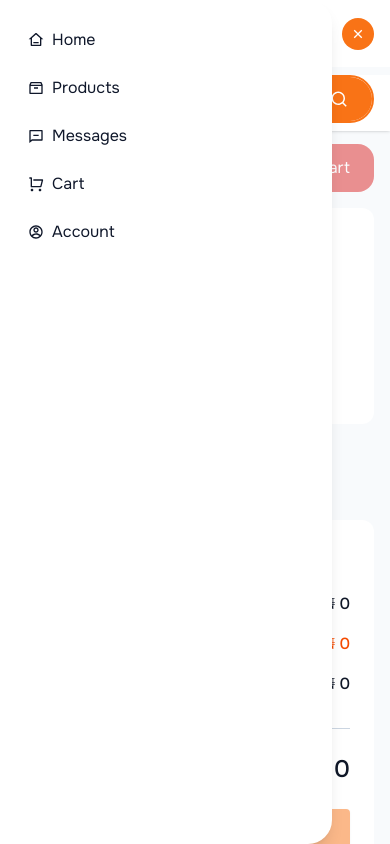
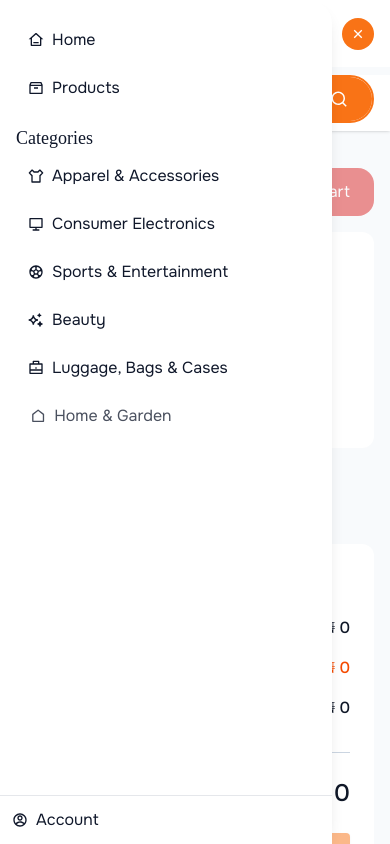
Before and after one commit to Taiwo02/440_pools, a Next.js app: page /cart in a window 390 px wide. Both pictures are taken after a click on the button 358 px from the left and 34 px from the top of the page. Shown: the top 844 px of the page. Built offline with nearby package versions, Linux system fonts and the light colour scheme; grey boxes are pictures that could not be loaded; a web font is replaced by a local one.

Commit message:
Worked on navbar and landing page

```diff
--- a/app/cart/page.tsx
+++ b/app/cart/page.tsx
@@ -210,7 +210,7 @@ const Cart = () => {
     <>
       <section className='pt-24 mb-10 md:mb-16'>
         <div className="px-4 md:px-10 lg:px-20">
-          <div className="flex justify-between items-end pt-10 md:pt-0">
+          <div className="flex justify-between items-end pt-16 md:pt-0">
             <div>
               <h1 className="text-2xl md:text-4xl">Shopping Cart</h1>
               <p className='text-(--primary)/80'>{cartItems.length} pool(s)</p>
--- a/app/page.tsx
+++ b/app/page.tsx
@@ -10,10 +10,10 @@ export default function Home() {
         <img src="/images/bg1.jpg" alt="" className="hidden w-full h-full object-cover" />
         <div className="hidden w-full h-full bg-black/50 absolute top-0 left-0 md:flex flex-col justify-center px-4 lg:px-20 text-white pt-20">
           <h1 className="text-3xl lg:text-5xl">
-            Efficient <br /> <span className="text-(--primary)">Bulk Purchasing</span> <br /> Solutions
+            Join <br /> <span className="text-(--primary)">Africa's Only</span> <br /> Demand Pool
           </h1>
           <p className="my-2 lg:my-3 max-w-150 font-light">
-            Connect with verified global manufacturers. Reduce costs by up to 40% with high-volume procurement and consolidated shipping
+            Get direct from factory prices without meeting the minimum order requirements. Source from globally verified suppliers.
           </p>
           <div className="flex items-center gap-4">
             <Button primary>
--- a/components/core/navbar.tsx
+++ b/components/core/navbar.tsx
@@ -3,12 +3,13 @@
 import { useState } from 'react'
 import Dropdown from '../ui/dropdown'
 import Button from '../ui/button'
-import { RiAccountCircleLine, RiMessageLine, RiSearchLine, RiShoppingCartLine, RiComputerLine, RiFlashlightFill, RiGridFill, RiHeartPulseLine, RiSettings2Line, RiShirtFill, RiToolsFill, RiCloseLine, RiMenu3Line, RiArchive2Line, RiHome3Line } from 'react-icons/ri'
+import { RiAccountCircleLine, RiMessageLine, RiSearchLine, RiShoppingCartLine, RiComputerLine, RiFlashlightFill, RiGridFill, RiHeartPulseLine, RiSettings2Line, RiShirtFill, RiToolsFill, RiCloseLine, RiMenu3Line, RiArchive2Line, RiHome3Line, RiTShirtLine, RiFootballLine, RiSparklingLine, RiBriefcaseLine, RiHomeLine, RiRunLine, RiVipDiamondLine, RiFootprintLine, RiPrinterLine, RiParentLine, RiMedicineBottleLine, RiGiftLine, RiBugLine, RiBook2Line, RiBuilding2Line, RiStore2Line, RiBuildingLine, RiHome4Line, RiSofaLine, RiLightbulbLine, RiFridgeLine, RiCarLine, RiCarWashingLine, RiToolsLine, RiLeafLine, RiPlugLine, RiShieldCheckLine, RiTestTubeLine, RiSettingsLine, RiCpuLine, RiBusLine, RiPlantLine, RiBox3Line, RiServiceLine } from 'react-icons/ri'
 import Link from 'next/link'
 import { AnimatePresence, Variants, motion } from "framer-motion";
 import { usePathname } from 'next/navigation'
 import Image from 'next/image'
 import SearchForm from './search'
+import { useCart } from '@/hooks/use-cart'
 
 const Navbar = () => {
   const [category, setCategory] = useState('Electronics')
@@ -38,6 +39,7 @@ const Navbar = () => {
     "Baby Products",
   ];
   const [searchTerm, setSearchTerm] = useState('')
+  const { cart } = useCart();
 
   const navLinks = [
     {
@@ -63,41 +65,43 @@ const Navbar = () => {
   ]
 
   const industries = [
-    {
-      id: "machinery",
-      name: "Machinery",
-      icon: <RiSettings2Line />,
-    },
-    {
-      id: "electronics",
-      name: "Electronics",
-      icon: <RiComputerLine />,
-    },
-    {
-      id: "apparel",
-      name: "Apparel",
-      icon: <RiShirtFill />,
-    },
-    {
-      id: "energy",
-      name: "Energy",
-      icon: <RiFlashlightFill />,
-    },
-    {
-      id: "tools",
-      name: "Tools",
-      icon: <RiToolsFill />,
-    },
-    {
-      id: "medical",
-      name: "Medical",
-      icon: <RiHeartPulseLine />,
-    },
-    {
-      id: "all",
-      name: "All Categories",
-      icon: <RiGridFill />,
-    },
+    { name: "Apparel & Accessories", icon: <RiTShirtLine />, href: "/categories/apparel-accessories" },
+    { name: "Consumer Electronics", icon: <RiComputerLine />, href: "/categories/consumer-electronics" },
+    { name: "Sports & Entertainment", icon: <RiFootballLine />, href: "/categories/sports-entertainment" },
+    { name: "Beauty", icon: <RiSparklingLine />, href: "/categories/beauty" },
+    { name: "Luggage, Bags & Cases", icon: <RiBriefcaseLine />, href: "/categories/luggage-bags-cases" },
+    { name: "Home & Garden", icon: <RiHomeLine />, href: "/categories/home-garden" },
+    { name: "Sportswear & Outdoor Apparel", icon: <RiRunLine />, href: "/categories/sportswear-outdoor-apparel" },
+    { name: "Jewelry, Eyewear & Watches", icon: <RiVipDiamondLine />, href: "/categories/jewelry-eyewear-watches" },
+    { name: "Shoes & Accessories", icon: <RiFootprintLine />, href: "/categories/shoes-accessories" },
+    { name: "Packaging & Printing", icon: <RiPrinterLine />, href: "/categories/packaging-printing" },
+    { name: "Parents, Kids & Toys", icon: <RiParentLine />, href: "/categories/parents-kids-toys" },
+    { name: "Personal Care & Home Care", icon: <RiHeartPulseLine />, href: "/categories/personal-care-home-care" },
+    { name: "Health & Medical", icon: <RiMedicineBottleLine />, href: "/categories/health-medical" },
+    { name: "Gifts & Crafts", icon: <RiGiftLine />, href: "/categories/gifts-crafts" },
+    { name: "Pet Supplies", icon: <RiBugLine />, href: "/categories/pet-supplies" },
+    { name: "School & Office Supplies", icon: <RiBook2Line />, href: "/categories/school-office-supplies" },
+    { name: "Industrial Machinery", icon: <RiBuilding2Line />, href: "/categories/industrial-machinery" },
+    { name: "Commercial Equipment & Machinery", icon: <RiStore2Line />, href: "/categories/commercial-equipment-machinery" },
+    { name: "Construction & Building Machinery", icon: <RiBuildingLine />, href: "/categories/construction-building-machinery" },
+    { name: "Construction & Real Estate", icon: <RiHome4Line />, href: "/categories/construction-real-estate" },
+    { name: "Furniture", icon: <RiSofaLine />, href: "/categories/furniture" },
+    { name: "Lights & Lighting", icon: <RiLightbulbLine />, href: "/categories/lights-lighting" },
+    { name: "Home Appliances", icon: <RiFridgeLine />, href: "/categories/home-appliances" },
+    { name: "Automotive Supplies & Tools", icon: <RiCarLine />, href: "/categories/automotive-supplies-tools" },
+    { name: "Vehicle Parts & Accessories", icon: <RiCarWashingLine />, href: "/categories/vehicle-parts-accessories" },
+    { name: "Tools & Hardware", icon: <RiToolsLine />, href: "/categories/tools-hardware" },
+    { name: "Renewable Energy", icon: <RiLeafLine />, href: "/categories/renewable-energy" },
+    { name: "Electrical Equipment & Supplies", icon: <RiPlugLine />, href: "/categories/electrical-equipment-supplies" },
+    { name: "Safety & Security", icon: <RiShieldCheckLine />, href: "/categories/safety-security" },
+    { name: "Testing Instrument & Equipment", icon: <RiTestTubeLine />, href: "/categories/testing-instrument-equipment" },
+    { name: "Power Transmission", icon: <RiSettingsLine />, href: "/categories/power-transmission" },
+    { name: "Electronic Components", icon: <RiCpuLine />, href: "/categories/electronic-components" },
+    { name: "Vehicles & Transportation", icon: <RiBusLine />, href: "/categories/vehicles-transportation" },
+    { name: "Agriculture, Food & Beverage", icon: <RiPlantLine />, href: "/categories/agriculture-food-beverage" },
+    { name: "Raw Materials", icon: <RiBox3Line />, href: "/categories/raw-materials" },
+    { name: "Fabrication Services", icon: <RiServiceLine />, href: "/categories/fabrication-services" },
+    { name: "Service", icon: <RiServiceLine />, href: "/categories/service" },
   ];
 
   // Mobile menu animations
@@ -152,13 +156,24 @@ const Navbar = () => {
             })
           }
         </ul>
+        <div className="md:hidden flex items-center gap-3">
+          <Link href={''} className="p-2 relative">
+            <RiMessageLine />
+          </Link>
+          <Link href={'/cart'} className="p-2 relative">
+            <RiShoppingCartLine />
+            <div className="absolute w-4 h-4 rounded-full bg-red-500 flex justify-center items-center text-white text-[8px] font-bold top-0 right-0">
+              { cart.length }
+            </div>
+          </Link>
           <button
             aria-label="Toggle menu"
-          className="md:hidden p-2 rounded-full bg-(--primary) text-white"
+            className="p-2 rounded-full bg-(--primary) text-white"
             onClick={() => setIsVisible((prev) => !prev)}
           >
             {isVisible ? <RiCloseLine /> : <RiMenu3Line />}
           </button>
+        </div>
       </div>
       {/* Mobile Menu */}
       <AnimatePresence>
@@ -188,29 +203,53 @@ const Navbar = () => {
                 Home
               </Link>
             </motion.li>
-            {navLinks.map((link, index) => {
-              const isActive =
-                link.href === "/"
-                  ? pathname === "/"
-                  : pathname.startsWith(link.href);
-
-              return (
             <motion.li
-                  key={index}
               variants={item}
               className="p-3"
               onClick={() => setIsVisible(false)}
             >
               <Link
-                    href={link.href}
-                    className={`${isActive ? "active" : ""} flex items-center gap-2`}
+                href={'/products'}
+                className={`flex items-center gap-2`}
+              >
+                <RiArchive2Line />
+                Products
+              </Link>
+            </motion.li>
+            <motion.li
+              variants={item}
+              className="p-3 bg-(--bg-surface) absolute border-t border-(--border-default) w-full left-0 bottom-0"
+              onClick={() => setIsVisible(false)}
+            >
+              <Link
+                href={'/account'}
+                className={`flex items-center gap-2`}
+              >
+                <RiAccountCircleLine />
+                Account
+              </Link>
+            </motion.li>
+            <motion.h2
+              className="text-lg mt-3"
+              variants={item}
+            >
+              Categories
+            </motion.h2>
+            <div className="overflow-y-auto h-200">
+              {industries.map((link, index) => {
+                return (
+                  <motion.li
+                    key={index}
+                    variants={item}
+                    className="p-3 flex items-center gap-2"
+                    onClick={() => setIsVisible(false)}
                   >
                     {link.icon}
-                    {link.label}
-                  </Link>
+                    {link.name}
                   </motion.li>
                 );
               })}
+            </div>
           </motion.ul>
         )}
       </AnimatePresence>
```
Lines whose indentation alone changed are shown as unchanged.
